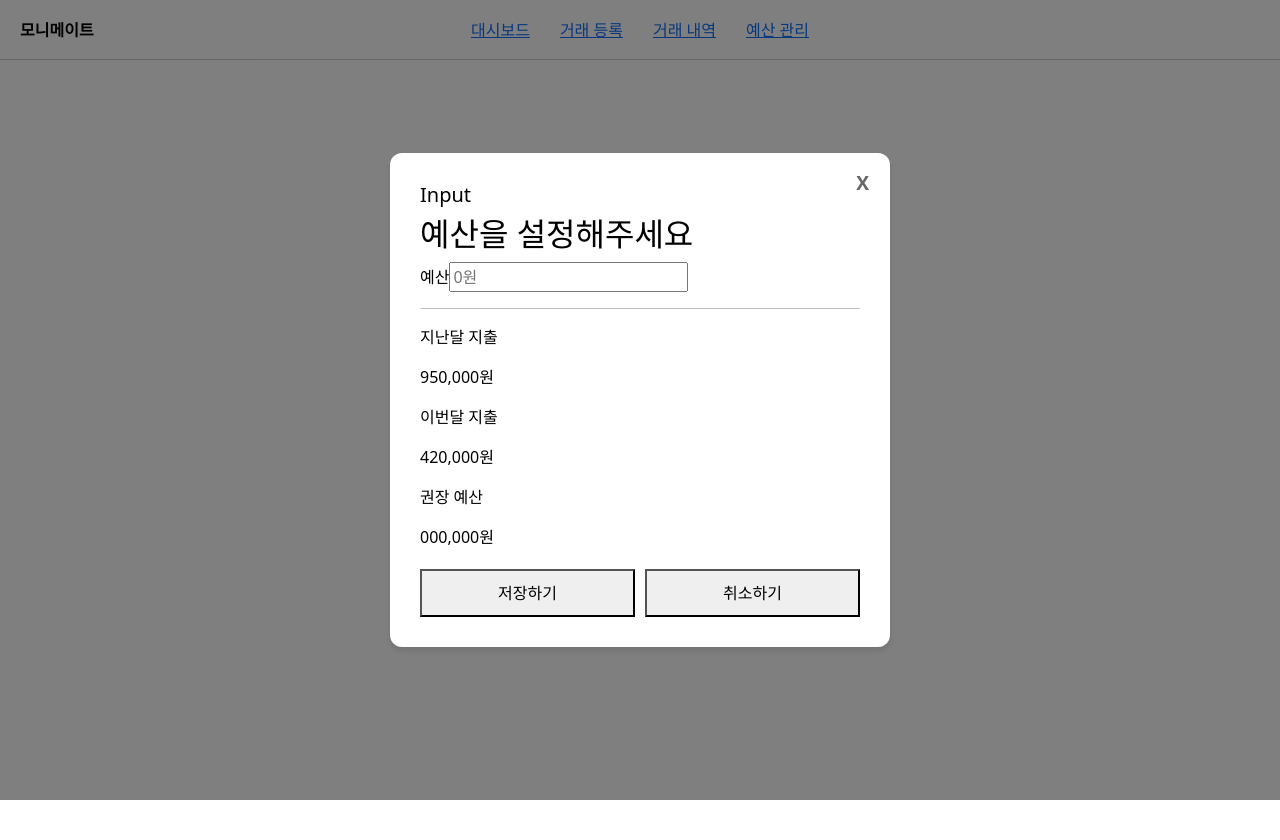
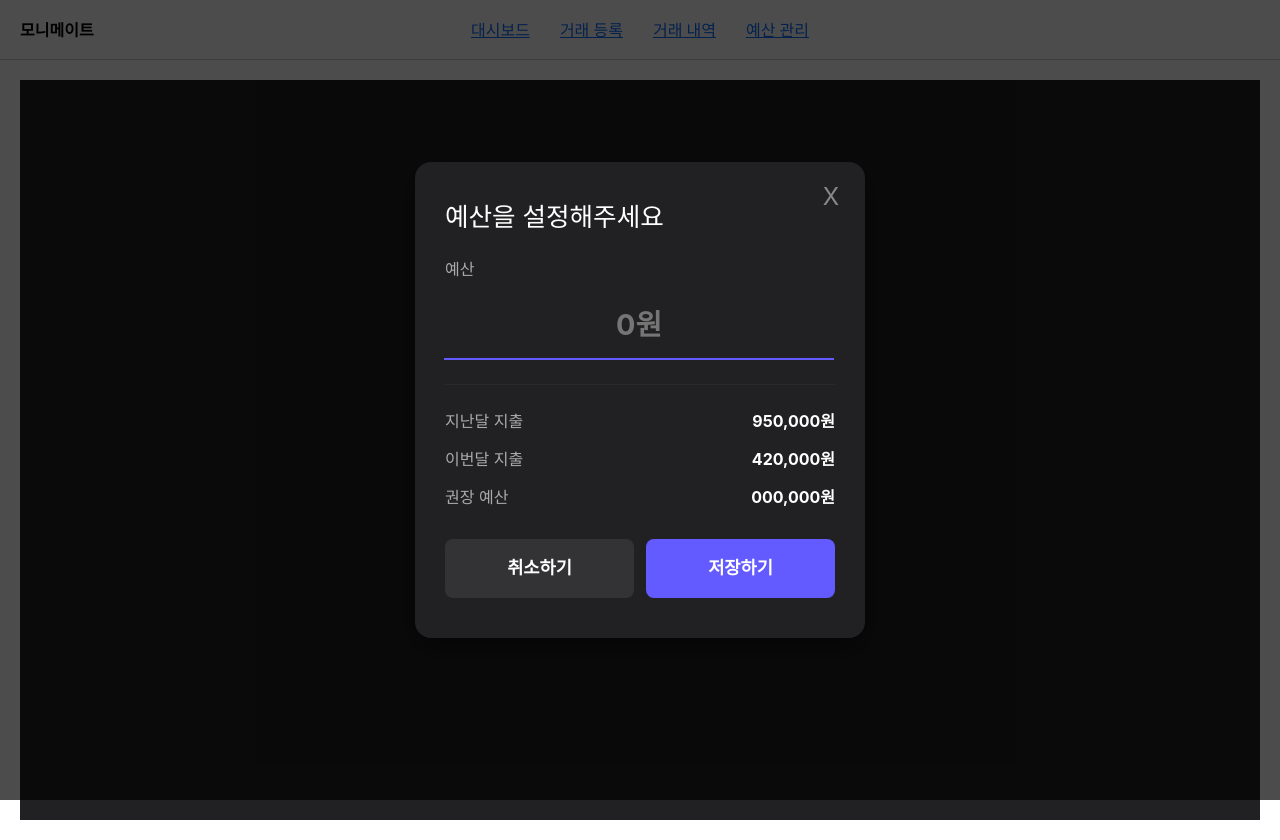
Before and after one commit to KB7-budget-manager-skeleton/budget-manager, a Vue app: page /budget in a window 1280 px wide. Before the commit the page ends 800 px from the top, so only its background shows below. Built offline with nearby package versions, Linux system fonts and the light colour scheme.

Commit message:
CSS 적용 완료

```diff
--- a/src/pages/BudgetView.vue
+++ b/src/pages/BudgetView.vue
@@ -1,15 +1,19 @@
 <template>
-  <main>
-    <div v-if="isBudgetSet">
-      <header>
-        <h3>{{ CurrentMonth }}월</h3>
-        <h2>
+  <main class="app-container">
+    <div class="content-wrapper">
+      <div v-if="isBudgetSet" class="dashboard">
+        <header class="header-section">
+          <h3 class="month-title">{{ CurrentMonth }}월</h3>
+          <h2 class="budget-title">
             예산이 <br />
-          <strong>{{ RemainingBudget.toLocaleString() }}원</strong> 남았어요
+            <strong class="highlight-text"
+              >{{ RemainingBudget.toLocaleString() }}원</strong
+            >
+            남았어요
           </h2>
         </header>
 
-      <section>
+        <section class="progress-section">
           <div class="info-text">
             오늘까지 권장 지출 {{ RecommendedSpendToDate.toLocaleString() }}원
           </div>
@@ -24,7 +28,7 @@
               :style="{ left: RecommendedPercent + '%' }"
               class="target-marker-wrapper"
             >
-            <span class="target-text">오늘까지 권장 지출 </span>
+              <span class="target-text">오늘 권장 목표</span>
               <div class="target-line"></div>
             </div>
           </div>
@@ -34,22 +38,24 @@
           </div>
         </section>
 
-      <section>
-        <article>
-          <p>이번달 <br />이만큼을 사용했어요</p>
-          <p class="center-align">
+        <section class="summary-section">
+          <article class="summary-card">
+            <p class="summary-label">이번달 이만큼을 사용했어요</p>
+            <p class="summary-value">
               {{ DummyCurrentMonthSpend.toLocaleString() }}원
             </p>
           </article>
 
-        <article>
-          <p>이번달 <br />하루에 이만큼을 쓸 수 있어요</p>
-          <p class="center-align">{{ DailyAllowance.toLocaleString() }}원</p>
+          <article class="summary-card">
+            <p class="summary-label">이번달 하루에 이만큼을 쓸 수 있어요</p>
+            <p class="summary-value">{{ DailyAllowance.toLocaleString() }}원</p>
           </article>
         </section>
 
-      <div>
-        <button type="button" @click="OpenModal">예산 수정하러 가기</button>
+        <div class="button-container">
+          <button type="button" class="primary-btn" @click="OpenModal">
+            예산 수정하러 가기
+          </button>
         </div>
       </div>
 
@@ -57,56 +63,66 @@
         <div class="modal-content">
           <button type="button" @click="CloseModal" class="close-btn">X</button>
 
-        <header>
-          <h5>Input</h5>
+          <header class="modal-header">
             <h2>예산을 설정해주세요</h2>
           </header>
 
-        <form @submit.prevent="SaveBudget">
-          <div>
+          <form @submit.prevent="SaveBudget" class="modal-form">
+            <div class="input-group">
               <label for="budget">예산</label>
               <input
                 type="text"
                 id="budget"
+                ref="BudgetInputRef"
                 placeholder="0원"
                 :value="FormattedInput"
                 @input="HandleInput"
                 autocomplete="off"
                 inputmode="numeric"
                 @keydown="PreventText"
+                class="budget-input"
               />
               <p v-if="isShowError" class="error-text">
                 예산을 올바르게 입력해주세요.
               </p>
             </div>
 
-          <hr />
+            <hr class="divider" />
 
-          <div>
+            <div class="readonly-group">
+              <div class="readonly-row">
                 <p>지난달 지출</p>
-            <p>{{ DummyLastMonthSpend.toLocaleString() }}원</p>
+                <p class="readonly-value">
+                  {{ DummyLastMonthSpend.toLocaleString() }}원
+                </p>
               </div>
-          <div>
+              <div class="readonly-row">
                 <p>이번달 지출</p>
-            <p>{{ DummyCurrentMonthSpend.toLocaleString() }}원</p>
+                <p class="readonly-value">
+                  {{ DummyCurrentMonthSpend.toLocaleString() }}원
+                </p>
               </div>
-          <div>
+              <div class="readonly-row">
                 <p>권장 예산</p>
-            <p>000,000원</p>
+                <p class="readonly-value">000,000원</p>
+              </div>
             </div>
 
             <div class="btn-group">
-            <button type="submit">저장하기</button>
-            <button type="button" @click="CloseModal">취소하기</button>
+              <button type="button" class="cancel-btn" @click="CloseModal">
+                취소하기
+              </button>
+              <button type="submit" class="submit-btn">저장하기</button>
             </div>
           </form>
+        </div>
       </div>
     </div>
   </main>
 </template>
 
 <script setup>
-import { ref, computed, onMounted } from 'vue';
+import { ref, computed, onMounted, nextTick } from 'vue';
 
 // 임의의 더미데이터 설정
 const DummyTotalBudget = ref(0); // 총 예산 (초기값 0)
@@ -120,6 +136,9 @@ const CurrentMonth = ref(new Date().getMonth() + 1); // 현재 월
 
 const InputAmount = ref(0); // 사용자가 입력하는 숫자
 const isShowError = ref(false); // 에러 메시지 표시 여부
+
+// 모달 인풋에 포커스를 주기 위한 참조 변수
+const BudgetInputRef = ref(null);
 
 // Computed - 남은 예산
 const RemainingBudget = computed(() => {
@@ -181,9 +200,15 @@ const RecommendedPercent = computed(() => {
 });
 
 // 화면 켜질 때 실행: 예산이 0원이면 바로 모달 열기
-onMounted(() => {
+onMounted(async () => {
   if (DummyTotalBudget.value === 0) {
     isModalOpen.value = true;
+
+    // 모달 인풋창에 포커스
+    await nextTick();
+    if (BudgetInputRef.value) {
+      BudgetInputRef.value.focus();
+    }
   } else {
     isBudgetSet.value = true;
   }
@@ -203,10 +228,16 @@ const HandleInput = (event) => {
 };
 
 // 수정하러 가기 버튼 누르면 모달창 열기
-const OpenModal = () => {
+const OpenModal = async () => {
   InputAmount.value = DummyTotalBudget.value; // 기존 예산을 입력창에 채워줌
   isShowError.value = false;
   isModalOpen.value = true;
+
+  // 모달이 열리고 인풋창에 포커스
+  await nextTick();
+  if (BudgetInputRef.value) {
+    BudgetInputRef.value.focus();
+  }
 };
 
 // 모달창 닫기 (X 버튼, 취소 버튼)
@@ -258,129 +289,281 @@ const SaveBudget = () => {
 </script>
 
 <style scoped>
-/* 화면 전반을 가리는 팝업 형태 디자인 */
+/* 전역 레이아웃 (오른쪽 메인 대시보드 완벽 일치) */
+.app-container {
+  width: 100%;
+  min-height: calc(100vh - 60px);
+  background-color: #212123;
+  color: #ffffff;
+  display: flex;
+  justify-content: center;
+  padding: 60px 20px;
+  box-sizing: border-box;
+  font-family:
+    'Pretendard',
+    -apple-system,
+    BlinkMacSystemFont,
+    system-ui,
+    Roboto,
+    sans-serif;
+}
+
+.content-wrapper {
+  width: 100%;
+  max-width: 900px;
+}
+
+/* 대시보드 헤더 영역 */
+.header-section {
+  text-align: center;
+  margin-bottom: 50px;
+}
+.month-title {
+  font-size: 1.1rem;
+  font-weight: bold;
+  color: #ffffff;
+  margin-bottom: 10px;
+}
+.budget-title {
+  font-size: 2.2rem;
+  line-height: 1.4;
+  margin: 0;
+  font-weight: 800;
+}
+.highlight-text {
+  color: #635bff;
+}
+
+/* 막대그래프 영역 */
+.progress-section {
+  margin-bottom: 50px;
+}
+.progress-bar-container {
+  position: relative;
+  width: 100%;
+  height: 18px;
+  background-color: #333336;
+  border-radius: 9px;
+  margin: 45px 0 10px 0;
+}
+.progress-fill {
+  height: 100%;
+  background-color: #635bff;
+  border-radius: 9px;
+  transition: width 0.4s cubic-bezier(0.4, 0, 0.2, 1);
+}
+
+.target-marker-wrapper {
+  position: absolute;
+  top: -32px;
+  bottom: -6px;
+  width: 2px;
+  transform: translateX(-50%);
+  display: flex;
+  flex-direction: column;
+  align-items: center;
+  z-index: 10;
+}
+.target-text {
+  background-color: #ffffff;
+  color: #000000;
+  font-size: 0.75rem;
+  font-weight: 700;
+  padding: 4px 8px;
+  border-radius: 4px;
+  white-space: nowrap;
+  margin-bottom: 6px;
+}
+.target-line {
+  width: 2px;
+  flex-grow: 1;
+  background-color: #ffffff;
+  box-shadow: 0 0 4px rgba(0, 0, 0, 0.8);
+}
+
+.info-text {
+  font-size: 0.95rem;
+  color: #aaaaaa;
+  font-weight: 500;
+}
+.total-text {
+  text-align: right;
+}
+
+/* 카드 영역 (오른쪽 대시보드 카드 완벽 재현) */
+.summary-section {
+  display: flex;
+  gap: 20px;
+  margin-bottom: 40px;
+}
+.summary-card {
+  flex: 1;
+  background-color: #333336;
+  padding: 30px;
+  border-radius: 12px;
+  display: flex;
+  flex-direction: column;
+  align-items: center;
+  position: relative;
+}
+.summary-label {
+  align-self: flex-start;
+  font-size: 1rem;
+  font-weight: bold;
+  color: #ffffff;
+  margin: 0 0 20px 0;
+}
+.summary-value {
+  font-size: 2rem;
+  font-weight: 800;
+  color: #ffffff;
+  margin: 0;
+}
+
+/* 하단 버튼 */
+.button-container {
+  text-align: center;
+}
+.primary-btn {
+  width: 100%;
+  padding: 18px;
+  background-color: #635bff;
+  color: #ffffff;
+  border: none;
+  border-radius: 8px;
+  font-size: 1.1rem;
+  font-weight: bold;
+  cursor: pointer;
+  transition: opacity 0.2s;
+}
+.primary-btn:hover {
+  opacity: 0.9;
+}
+
+/* 모달 영역 */
 .modal-overlay {
   position: fixed;
   top: 0;
   left: 0;
   width: 100vw;
   height: 100vh;
-  background-color: rgba(0, 0, 0, 0.5); /* 반투명 배경 */
+  background-color: rgba(0, 0, 0, 0.7);
   display: flex;
   justify-content: center;
   align-items: center;
   z-index: 1000;
 }
-
-/* 팝업 중앙의 하얀 박스 */
 .modal-content {
-  background-color: #ffffff;
-  color: #000000;
-  padding: 30px;
-  border-radius: 12px;
+  background-color: #212123; /* 모달도 전체 톤에 맞춤 */
+  color: #ffffff;
+  padding: 40px 30px;
+  border-radius: 16px;
   width: 90%;
-  max-width: 500px;
+  max-width: 450px;
   position: relative;
-  box-shadow: 0 4px 6px rgba(0, 0, 0, 0.1);
+  box-shadow: 0 10px 30px rgba(0, 0, 0, 0.5);
+}
+.close-btn {
+  position: absolute;
+  top: 16px;
+  right: 20px;
+  background: none;
+  border: none;
+  font-size: 1.5rem;
+  color: #888888;
+  cursor: pointer;
+}
+.modal-header {
+  margin-bottom: 24px;
+}
+.modal-header h5 {
+  color: #aaaaaa;
+  margin: 0 0 5px 0;
+  font-size: 1rem;
+}
+.modal-header h2 {
+  margin: 0;
+  font-size: 1.6rem;
+  color: #ffffff;
 }
 
-/* 우측 상단 닫기 버튼 */
-.close-btn {
-  position: absolute;
-  top: 15px;
-  right: 15px;
-  background: none;
+/* 입력 폼 */
+.input-group {
+  margin-bottom: 24px;
+}
+.input-group label {
+  display: block;
+  font-size: 1rem;
+  color: #aaaaaa;
+  margin-bottom: 10px;
+}
+.budget-input {
+  width: 100%;
+  padding: 12px 0;
+  font-size: 1.8rem;
+  font-weight: bold;
+  background-color: transparent;
+  color: #ffffff;
   border: none;
-  font-size: 1.2rem;
-  font-weight: bold;
-  cursor: pointer;
-  color: #666;
+  border-bottom: 2px solid #555555;
+  text-align: center;
+  outline: none;
+  transition: border-color 0.2s;
+}
+.budget-input:focus {
+  border-bottom-color: #635bff;
+}
+.error-text {
+  color: #ff4d4f;
+  font-size: 0.9rem;
+  margin-top: 10px;
+  text-align: center;
+}
+.divider {
+  border: none;
+  border-top: 1px solid #444444;
+  margin: 24px 0;
 }
 
-/* 에러 메시지 스타일 */
-.error-text {
-  color: #ff4d4f;
-  font-size: 0.85rem;
-  margin-top: 5px;
+/* 읽기 전용 데이터 */
+.readonly-group {
+  margin-bottom: 30px;
+}
+.readonly-row {
+  display: flex;
+  justify-content: space-between;
+  margin-bottom: 14px;
+  font-size: 1rem;
+  color: #aaaaaa;
+}
+.readonly-row p {
+  margin: 0;
+}
+.readonly-value {
+  font-weight: bold;
+  color: #ffffff;
 }
 
-/* 막대그래프 디자인 */
-
-.progress-bar-container {
-  position: relative;
-  width: 100%;
-  height: 20px;
-  background-color: #e9ecef;
-  border-radius: 10px;
-  margin: 35px 0 15px 0; /* ⭐ 위쪽 여백(35px)을 충분히 주어 글씨가 들어갈 공간 확보 */
-}
-
-/* 실제 지출 막대 */
-.progress-fill {
-  height: 100%;
-  background-color: #4f46e5;
-  border-radius: 10px;
-  transition: width 0.4s ease-in-out;
-}
-
-/* 오늘 권장 목표 하얀 선과 글씨를 담는 래퍼 */
-.target-marker-wrapper {
-  position: absolute;
-  top: -8px; /* 막대 위로 삐져나오게 */
-  bottom: -8px; /* 막대 아래로 삐져나오게 */
-  width: 2px;
-  transform: translateX(
-    -50%
-  ); /* 정확한 퍼센트 지점에 선의 중앙이 오도록 정렬 */
-  z-index: 10;
-}
-
-/* 하얀 선 본체 */
-.target-line {
-  width: 100%;
-  height: 100%;
-  background-color: #ffffff;
-  box-shadow: 0 0 3px rgba(0, 0, 0, 0.5); /* 선이 묻히지 않게 그림자 추가 */
-}
-
-/* 하얀 선*/
-.target-text {
-  position: absolute;
-  top: -24px; /* 하얀 선 꼭대기보다 더 위로 올림 */
-  left: 50%;
-  transform: translateX(-50%); /* 텍스트가 선의 중앙에 오도록 정렬 */
-  font-size: 0.75rem;
-  font-weight: bold;
-  color: #ffffff; /* 글씨 색상 (어두운 테마면 유지, 밝은 테마면 #333 등 변경) */
-  white-space: nowrap; /* 텍스트 줄바꿈 방지 */
-  background-color: rgba(0, 0, 0, 0.6); /* 글씨가 잘 보이도록 작은 배경 추가 */
-  padding: 2px 6px;
-  border-radius: 4px;
-}
-
-/* 그래프 위아래 정보 텍스트 */
-.info-text {
-  font-size: 0.9rem;
-  color: #555;
-}
-.total-text {
-  text-align: right;
-}
-
-/* 텍스트 가운데 정렬 */
-.center-align {
-  text-align: center;
-}
-
-/* 버튼 그룹 정렬 */
+/* 모달 버튼 그룹 */
 .btn-group {
   display: flex;
-  gap: 10px;
-  margin-top: 20px;
+  gap: 12px;
 }
 .btn-group button {
   flex: 1;
-  padding: 10px;
+  padding: 16px;
+  border: none;
+  border-radius: 8px;
+  font-size: 1.1rem;
+  font-weight: bold;
   cursor: pointer;
 }
+.cancel-btn {
+  background-color: #333336;
+  color: #ffffff;
+}
+.submit-btn {
+  background-color: #635bff;
+  color: white;
+}
 </style>
```
Lines whose indentation alone changed are shown as unchanged.
